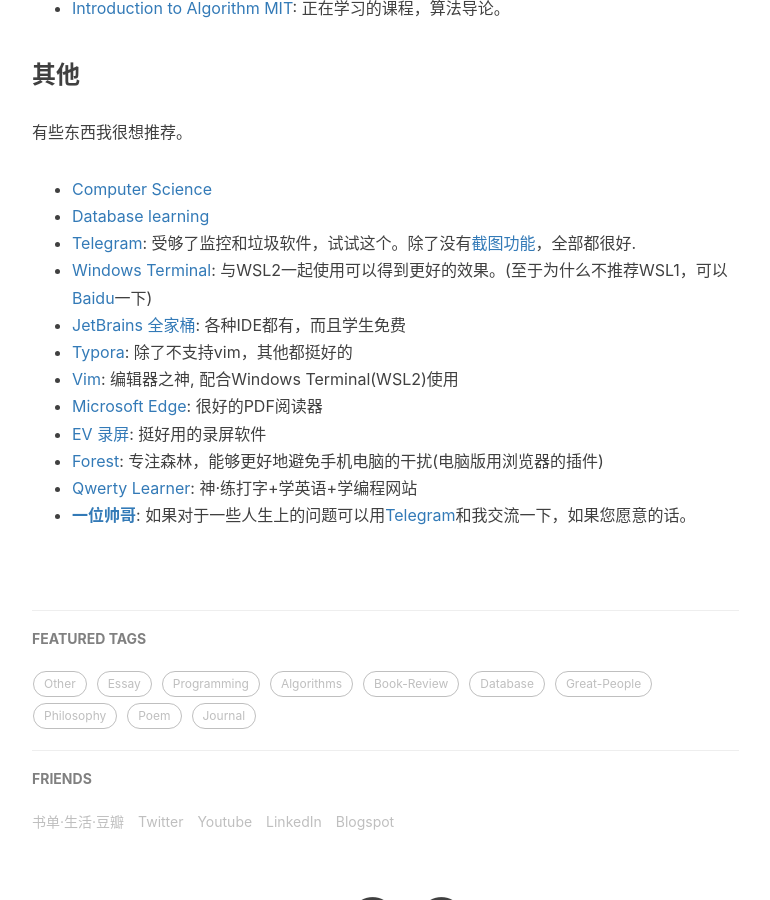
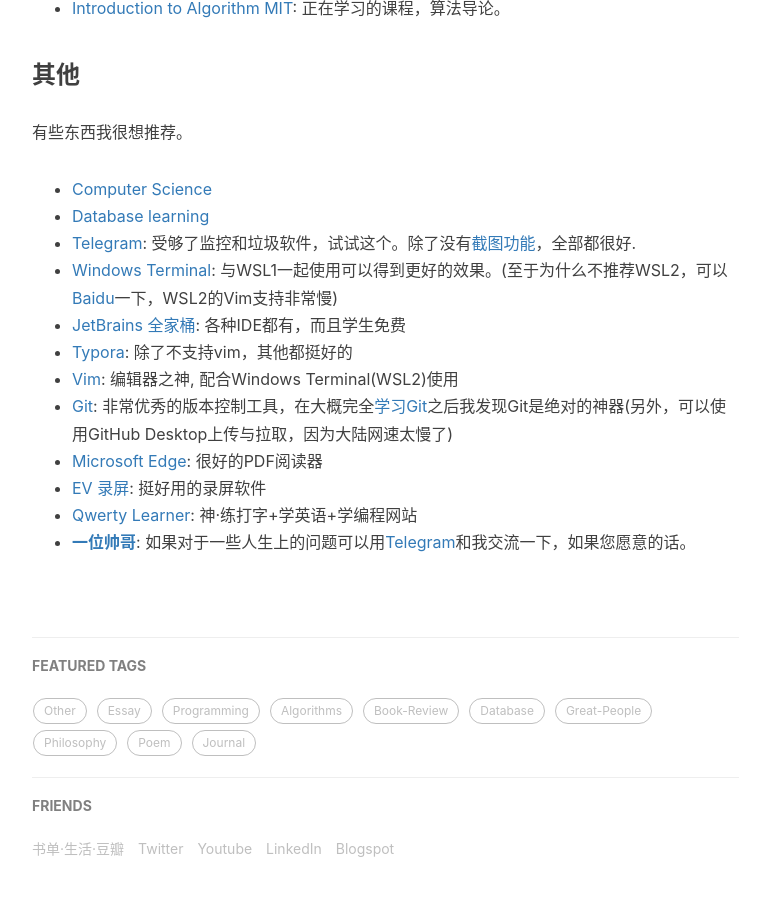
Before and after one commit to huang-feiyu/old, a Jekyll site: the page built from Recommand.md, in a window 1280 px wide and 900 px high, scrolled down 3184 px. Shown: the whole window, without its empty margins (233-1003 px from the left). Built offline with Jekyll 4.4.1, drawn with Linux system fonts in a browser that asks for light colours; nearby versions of some CDN libraries; comment, search, counter and statistics services are not loaded.

Commit message:
Update `README` & `Recommand`

```diff
--- a/Recommand.md
+++ b/Recommand.md
@@ -91,12 +91,12 @@
 * [Computer Science](https://github.com/huang-feiyu/computer-science)
 * [Database learning](https://github.com/huang-feiyu/awesome-database-learning)
 * [Telegram](https://telegram.org/): 受够了监控和垃圾软件，试试这个。除了没有[截图功能](https://www.snipaste.com/)，全部都很好.
-* [Windows Terminal](https://github.com/microsoft/terminal): 与WSL2一起使用可以得到更好的效果。(至于为什么不推荐WSL1，可以[Baidu](https://www.google.com)一下)
+* [Windows Terminal](https://github.com/microsoft/terminal): 与WSL1一起使用可以得到更好的效果。(至于为什么不推荐WSL2，可以[Baidu](https://www.google.com)一下，WSL2的Vim支持非常慢)
 * [JetBrains 全家桶](https://www.jetbrains.com/?var=1): 各种IDE都有，而且学生免费
 * [Typora](https://typora.io/): 除了不支持vim，其他都挺好的
 * [Vim](https://www.vim.org/): 编辑器之神, 配合Windows Terminal(WSL2)使用
+* [Git](https://git-scm.com/): 非常优秀的版本控制工具，在大概完全[学习Git](https://huang-feiyu.github.io/2021/07/28/Learning-Git/)之后我发现Git是绝对的神器(另外，可以使用GitHub Desktop上传与拉取，因为大陆网速太慢了)
 * [Microsoft Edge](https://www.microsoft.com/en-us/edge): 很好的PDF阅读器
 * [EV 录屏](https://www.ieway.cn/evcapture.html): 挺好用的录屏软件
-* [Forest](https://www.forestapp.cc/): 专注森林，能够更好地避免手机电脑的干扰(电脑版用浏览器的插件)
 * [Qwerty Learner](https://qwerty.kaiyi.cool/): 神·练打字+学英语+学编程网站
 * **[一位帅哥](https://github.com/huang-feiyu)**: 如果对于一些人生上的问题可以用[Telegram](https://t.me/huangfeiyu)和我交流一下，如果您愿意的话。
```
Also changed, not shown: README.md.
